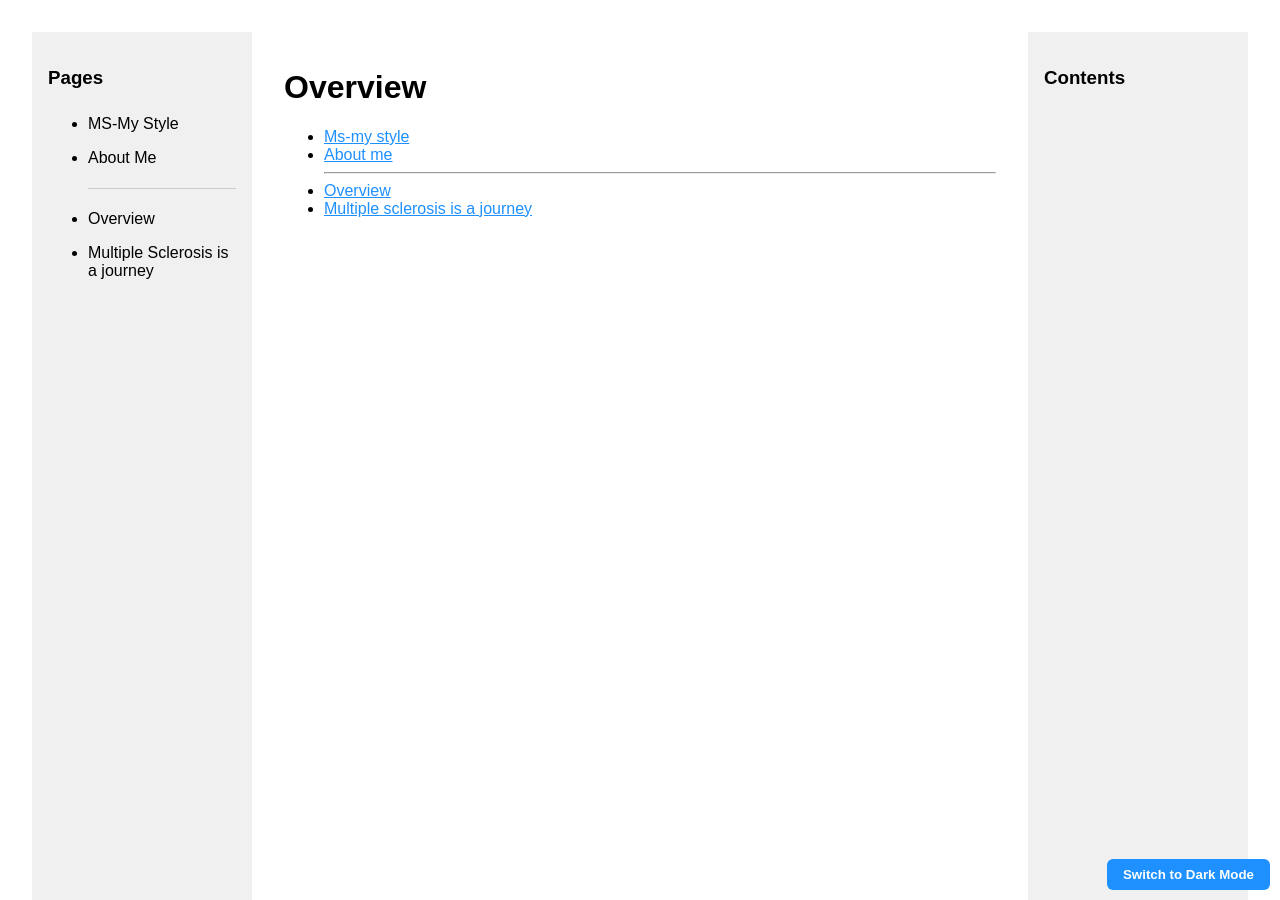
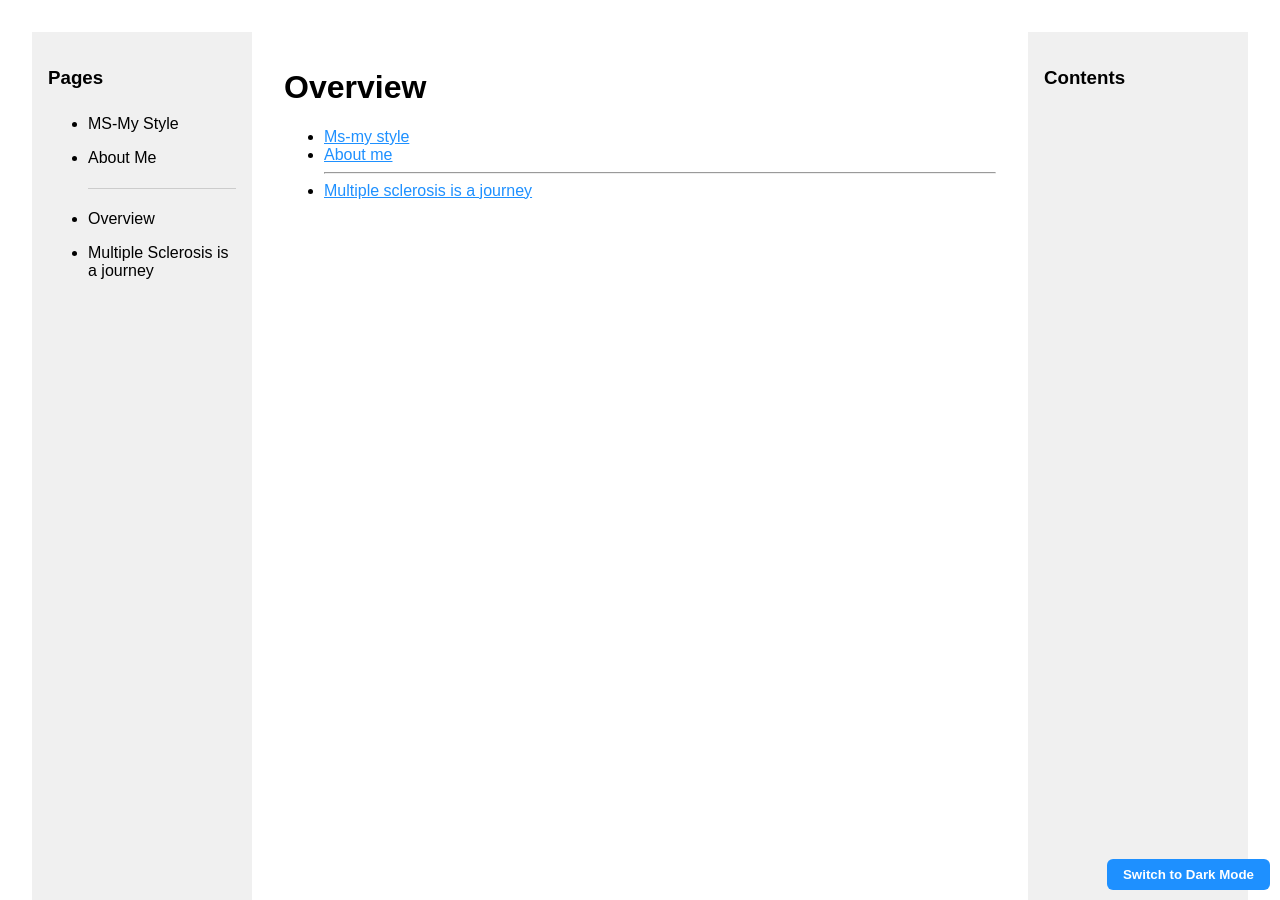
Before and after one commit to enricomariazotti-alt/enricomariazotti-alt.github.io, a Jekyll site: the page built from Overview.md, in a window 1280 px wide and 900 px high. Built offline with Jekyll 4.4.1, drawn with Linux system fonts in a browser that asks for light colours.

Commit message:
updated Overview

```diff
--- a/Overview.md
+++ b/Overview.md
@@ -9,7 +9,7 @@ nav_order: 3
 <ul>
 {% assign pages_sorted = site.pages | sort: "nav_order" %}
 {% for p in pages_sorted %}
-  {% if p.name contains ".md" and p.name != "test.md" %}
+  {% if p.name contains ".md" and p.name != "Overview.md" %}
     <li><a href="{{ p.url | relative_url }}">{{ p.title | default: p.name | remove: ".md" | capitalize }}</a></li>
     {% if forloop.index == 2 %}
       <hr>
```
